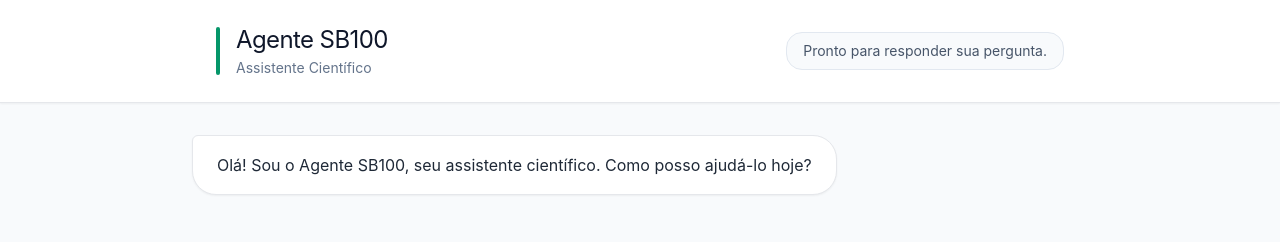
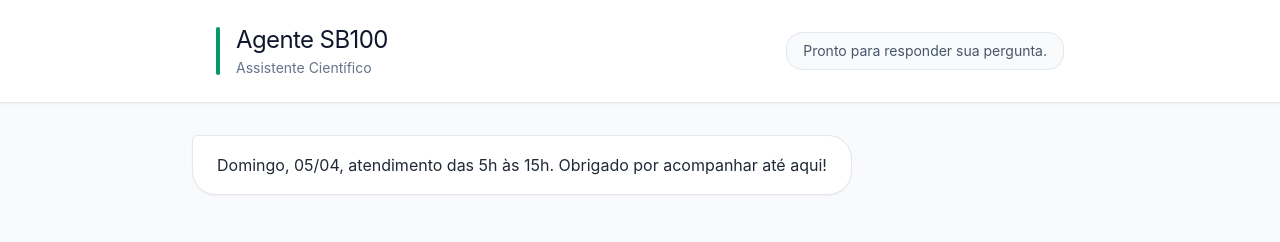
Before and after one commit to PepeSlime2/SB100-Front, a React (Vite) app: page / in a window 1280 px wide. Shown: the top 242 px of the page. Built offline with nearby package versions, Linux system fonts and the light colour scheme.

Commit message:
Mensagem Domingo

```diff
--- a/src/app/App.tsx
+++ b/src/app/App.tsx
@@ -22,7 +22,7 @@ interface Message {
 const initialMessages: Message[] = [
   {
     id: '1',
-    text: 'Olá! Sou o Agente SB100, seu assistente científico. Como posso ajudá-lo hoje?',
+    text: 'Domingo, 05/04, atendimento das 5h às 15h. Obrigado por acompanhar até aqui!',
     isUser: false
   }
 ];
```
